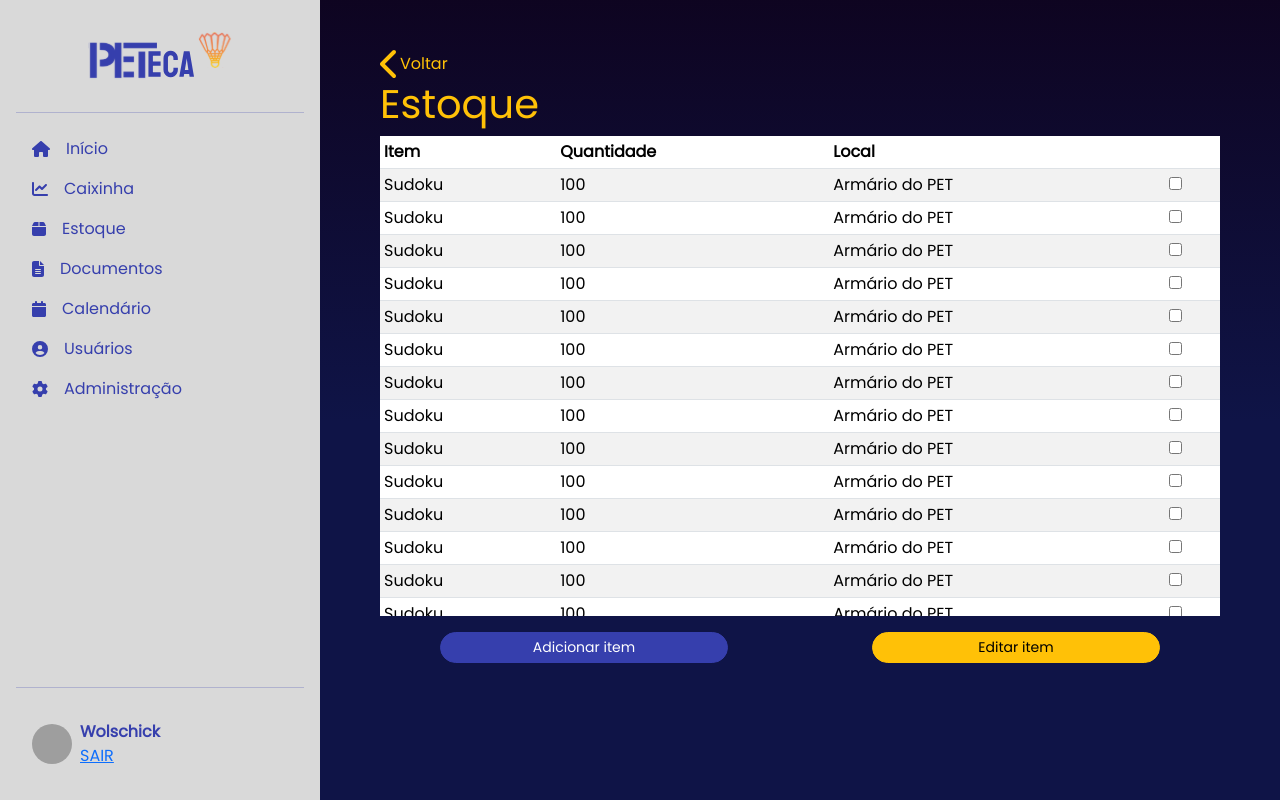
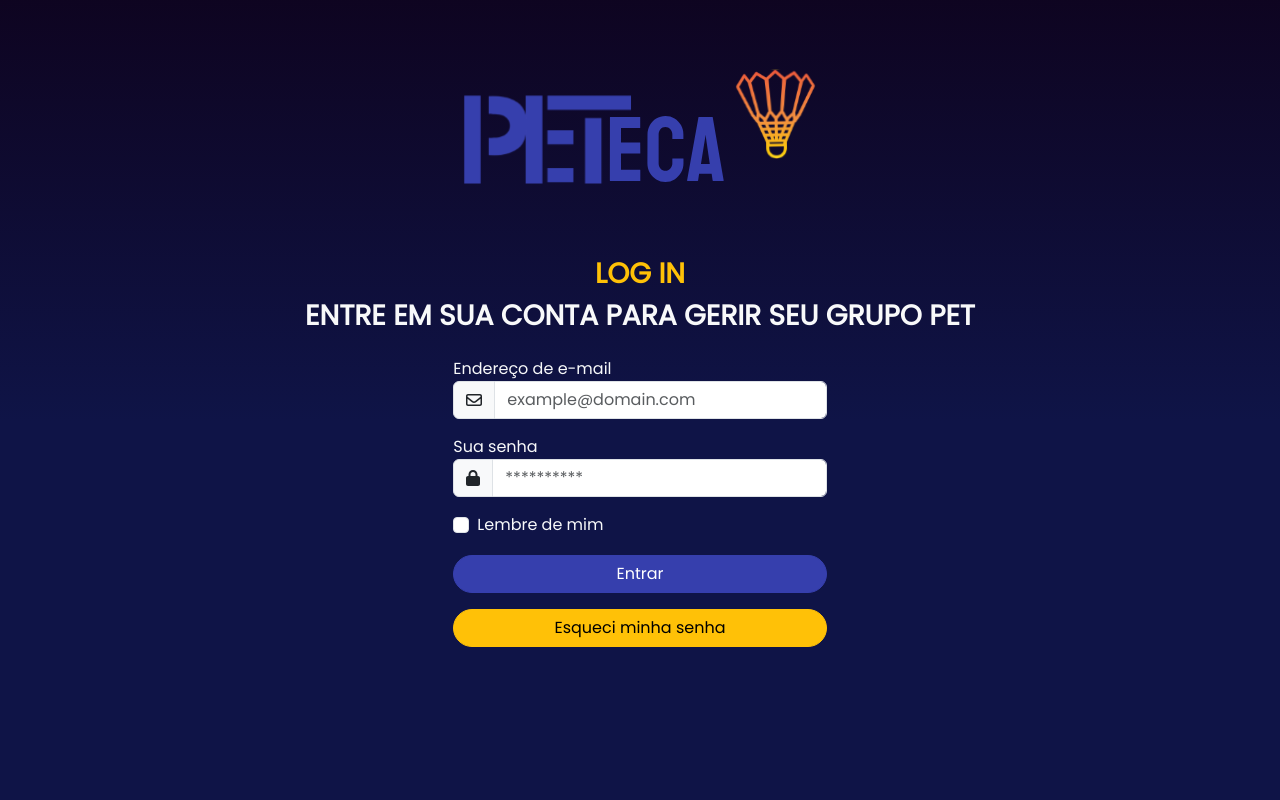
Before and after one commit to LucasWolschick/peteca, a Next.js app in the folder front/: page / in a window 1280 px wide. Built offline with nearby package versions, Linux system fonts and the light colour scheme; grey boxes are pictures that could not be loaded.

Commit message:
Alteração de regra

```diff
--- a/front/src/app/page.tsx
+++ b/front/src/app/page.tsx
@@ -18,7 +18,7 @@ export default function Home() {
       <BrowserRouter>
         <main role="main" className="min-vh-100 overflow-hidden">
           <div className="min-vw-100">
-            {!isLogged ? <SystemTemplate /> : <LoginTemplate />}
+            {isLogged ? <SystemTemplate /> : <LoginTemplate />}
           </div>
         </main>
       </BrowserRouter>
```
Also changed, not shown: 1 other file (tests, documents, lock files or other folders).
